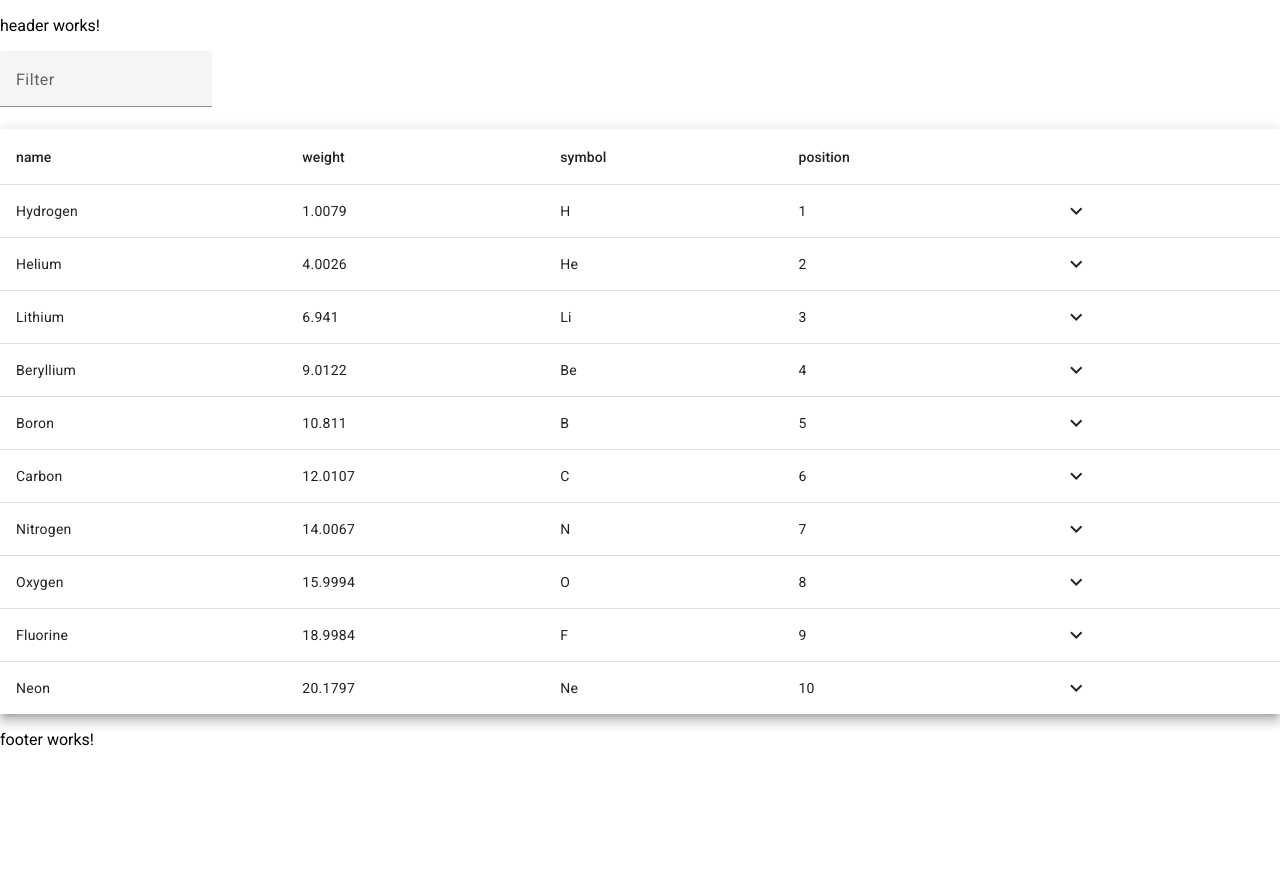
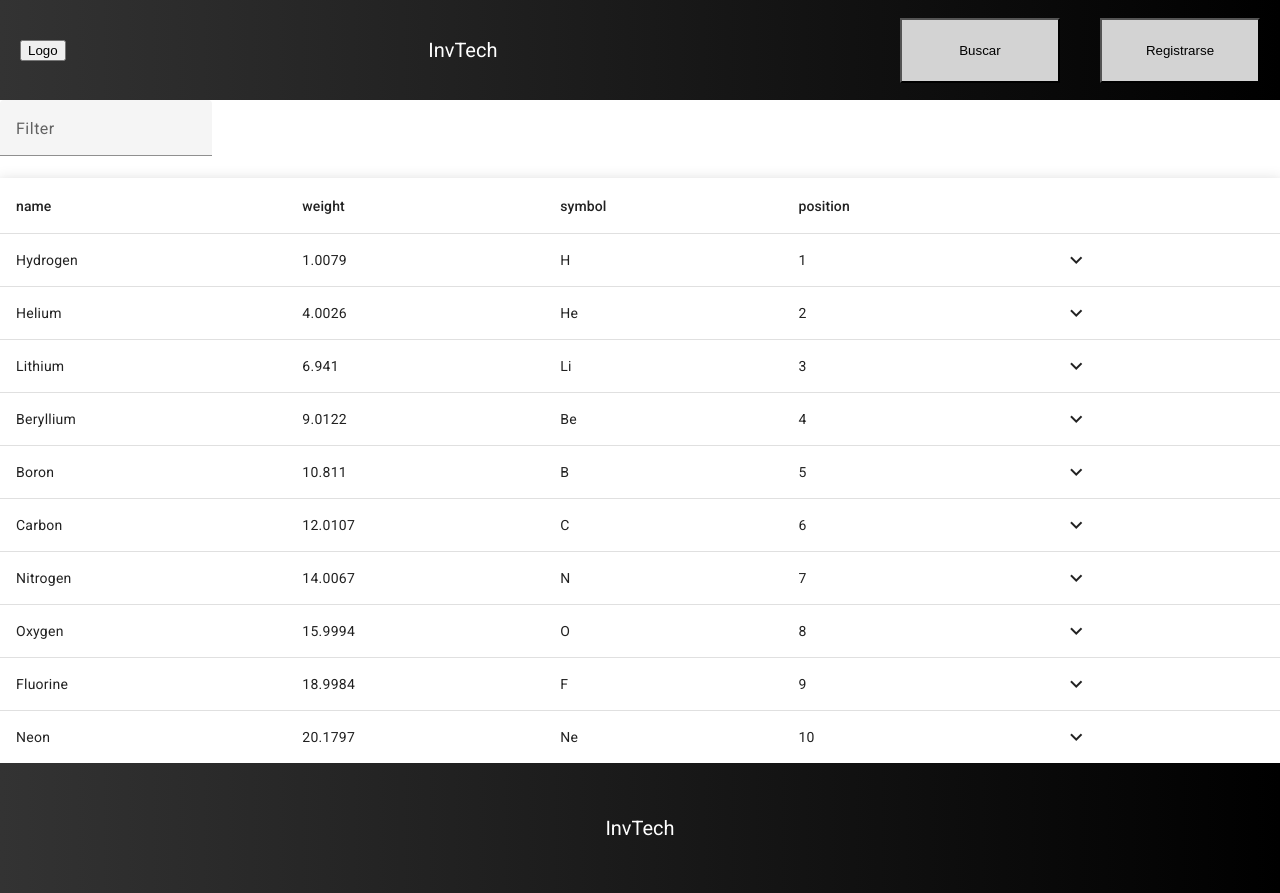
Before and after one commit to AlOlmo/proyectoPFC, an Angular app: page / in a window 1280 px wide. Before the commit the page ends 816 px from the top, so only its background shows below. Built offline with nearby package versions, Linux system fonts and the light colour scheme.

Commit message:
Dar forma a header y footer

```diff
--- a/src/app/footer/footer.component.css
+++ b/src/app/footer/footer.component.css
@@ -0,0 +1,14 @@
+.custom-footer {
+    display: flex;
+    justify-content: space-between;
+    align-items: center;
+    justify-content: center;
+    background: linear-gradient(to right, #333, #000);
+    color: white;
+    height: 130px;
+    padding: 0 20px;
+  }
+
+  .title {
+    font-size: 20px;
+  }
--- a/src/app/footer/footer.component.html
+++ b/src/app/footer/footer.component.html
@@ -1 +1,3 @@
-<p>footer works!</p>
+<footer class="custom-footer">
+    <div class="title">InvTech</div>
+</footer>
--- a/src/app/header/header.component.css
+++ b/src/app/header/header.component.css
@@ -0,0 +1,27 @@
+.custom-header {
+    display: flex;
+    justify-content: space-between;
+    align-items: center;
+    background: linear-gradient(to right, #333, #000);
+    color: white;
+    height: 100px;
+    padding: 0 20px;
+  }
+
+  .left-buttons,
+  .right-buttons {
+
+    display: flex;
+    align-items: center;
+  }
+
+  .right-buttons button {
+    background-color:lightgray;
+    width: 160px;
+    height: 65px;
+    margin-left: 40px;
+  }
+
+  .title {
+    font-size: 20px;
+  }
--- a/src/app/header/header.component.html
+++ b/src/app/header/header.component.html
@@ -1 +1,10 @@
-<p>header works!</p>
+<header class="custom-header">
+    <div class="left-buttons">
+      <button>Logo</button>
+    </div>
+    <div class="title">InvTech</div>
+    <div class="right-buttons">
+      <button>Buscar</button>
+      <button>Registrarse</button>
+    </div>
+  </header>
```
